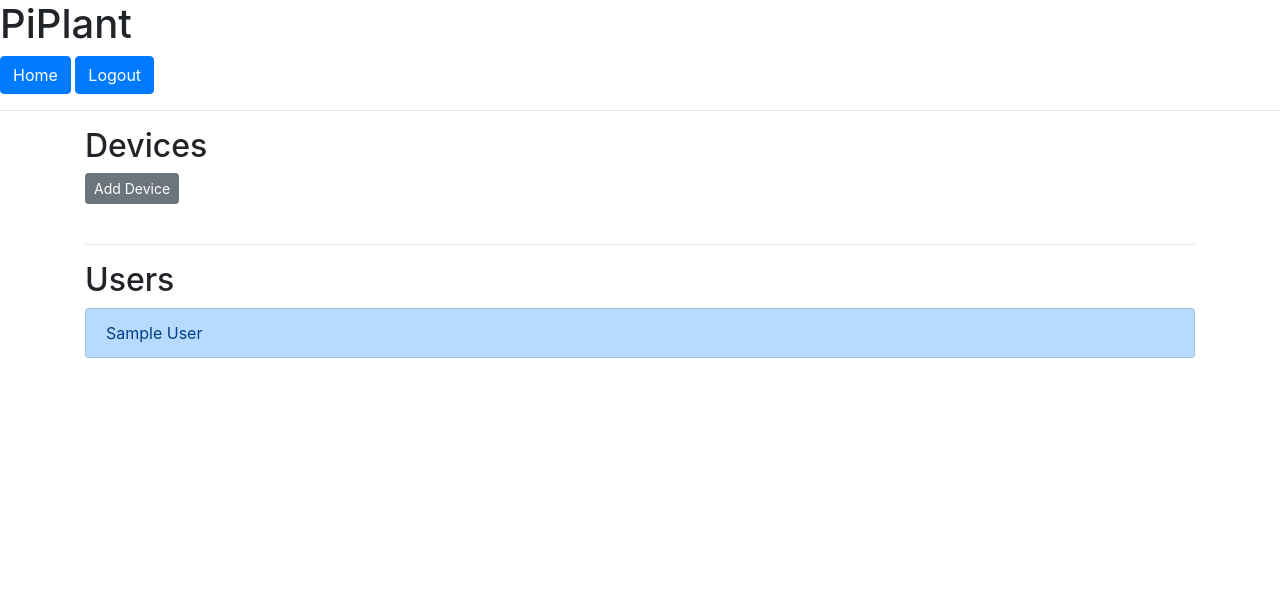
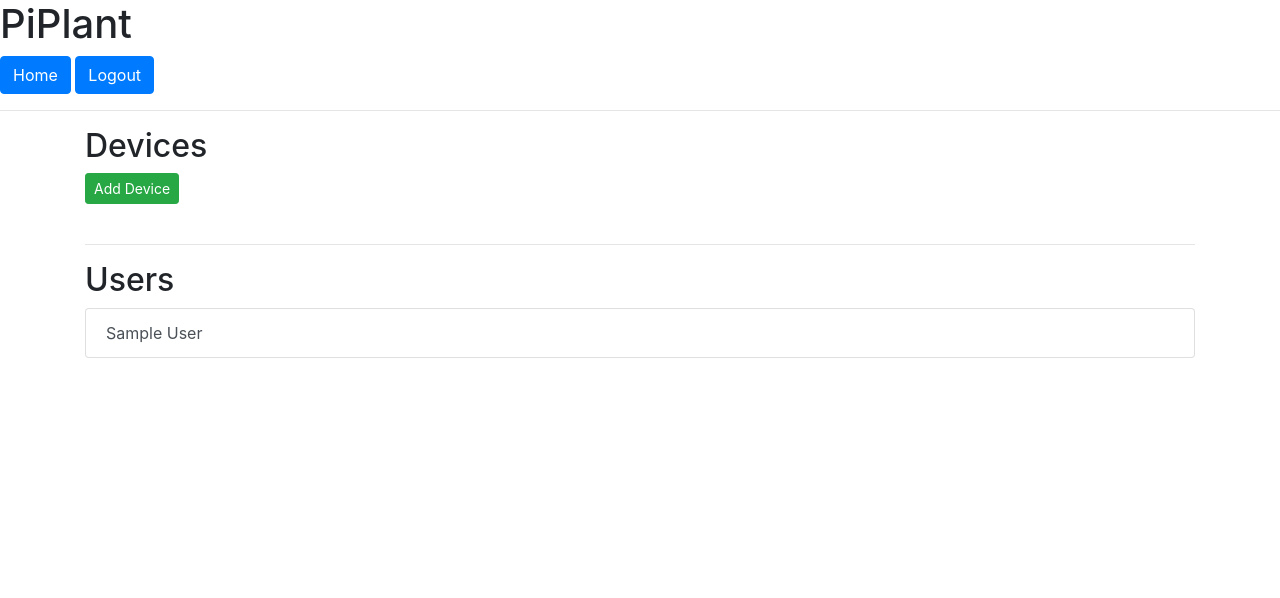
Before and after one commit to stephen-ritchie/piplant, a Flask app: page / in a window 1280 px wide. Shown: the top 598 px of the page. Run offline with Flask 2, Linux system fonts and the light colour scheme; the visitor is signed in with stand-in values (Sample User, id 1); data comes from the database, SQL or seed files in the repository; data that the repository does not hold is empty; some libraries are stand-ins or nearby versions.

Commit message:
Minor UI improvements.

```diff
--- a/piplant/templates/auth/login.html
+++ b/piplant/templates/auth/login.html
@@ -15,7 +15,7 @@
       <label for="password">Password</label>
       <input type="password" name="password" class="form-control" id="password" placeholder="Password" required>
     </div>
-    <button type="submit" class="btn btn-primary">Submit</button>
+    <button type="submit" class="btn btn-primary">Login</button>
     <hr>
     <div class="form-group">
       <a href="{{ url_for('auth.register') }}" class="btn btn-sm btn-secondary">Sign Up</a>
--- a/piplant/templates/base.html
+++ b/piplant/templates/base.html
@@ -24,7 +24,6 @@
       <h1>PiPlant</h1>
       <a href="{{ url_for('home.landing') }}" class="btn btn-primary">Home</a>
       <a href="{{ url_for('auth.logout') }}" class="btn btn-primary">Logout</a>
-      {% include 'flashed_messages.html' %}
       <hr>
       <div class="container">
       {% block body %}
--- a/piplant/templates/device/about.html
+++ b/piplant/templates/device/about.html
@@ -11,6 +11,7 @@
   });
 </script>
 <h2>{{ device.name }}</h2>
+{% include 'flashed_messages.html' %}
 <form method="post">
   {% for key, value in device.get_info().items() %}
   {% if key != "user_id" and key != "type" and key != "id" and key != "data" %}
@@ -25,7 +26,7 @@
 <hr>
 <h2>Schedule</h2>
 {% if schedules|length <= 0 %}
-<a href="{{ url_for('schedule.add', device_id=device.id) }}" class="btn btn-md btn-primary">Add Schedule</a>
+<a href="{{ url_for('schedule.add', device_id=device.id) }}" class="btn btn-md btn-success">Add Schedule</a>
 {% endif %}
 <br>
 <ul class="list-group">
--- a/piplant/templates/index.html
+++ b/piplant/templates/index.html
@@ -5,19 +5,19 @@
 {% block body %}
 <h2>Devices</h2>
 <div>
-  <a href="{{ url_for('device.add') }}" class="btn btn-sm btn-secondary">Add Device</a>
+  <a href="{{ url_for('device.add') }}" class="btn btn-sm btn-success">Add Device</a>
 </div>
 <br>
 <div class="list-group">
   {% for device in devices %}
-  <a href="{{ url_for('device.info', device_id=device['id']) }}" class="list-group-item list-group-item-action list-group-item-primary">{{ device['name'] }}</a>
+  <a href="{{ url_for('device.info', device_id=device['id']) }}" class="list-group-item list-group-item-action">{{ device['name'] }}</a>
   {% endfor %}
 </div>
 <hr>
 <h2>Users</h2>
 <div class="list-group">
   {% for user in users %}
-  <a href="{{ url_for('user.about') }}" class="list-group-item list-group-item-action list-group-item-primary">{{ user['name'] }}</a>
+  <a href="{{ url_for('user.about') }}" class="list-group-item list-group-item-action">{{ user['name'] }}</a>
   {% endfor %}
 </div>
 {% endblock %}
--- a/piplant/templates/user/about.html
+++ b/piplant/templates/user/about.html
@@ -1,6 +1,6 @@
 {% extends 'base.html' %}
 
-{% block title %}About{% endblock %}
+{% block title %}Profile{% endblock %}
 
 {% block body %}
 {% include 'flashed_messages.html' %}
```
